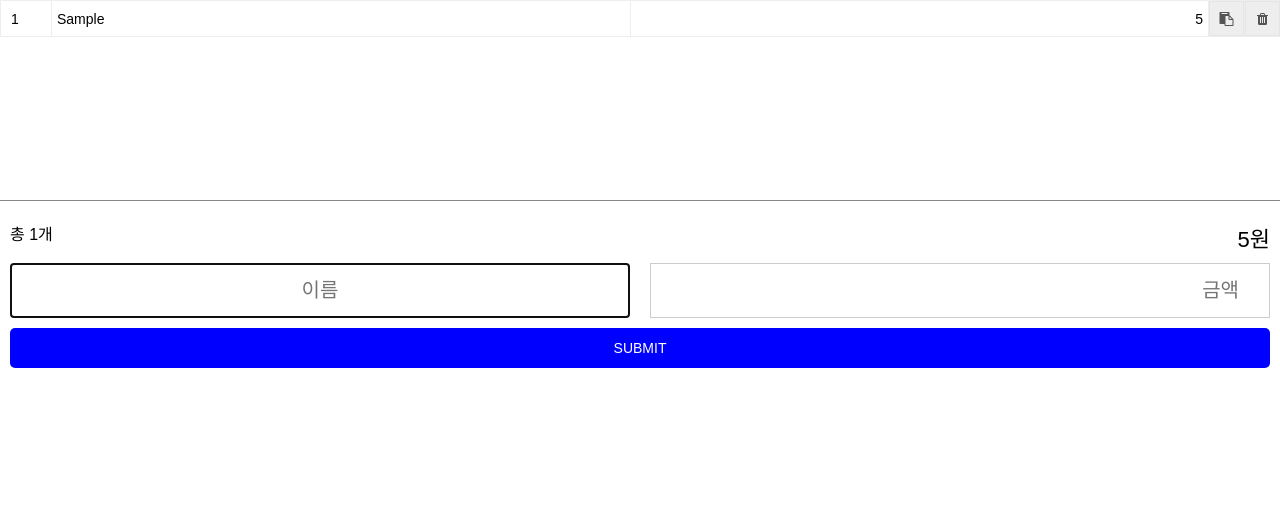
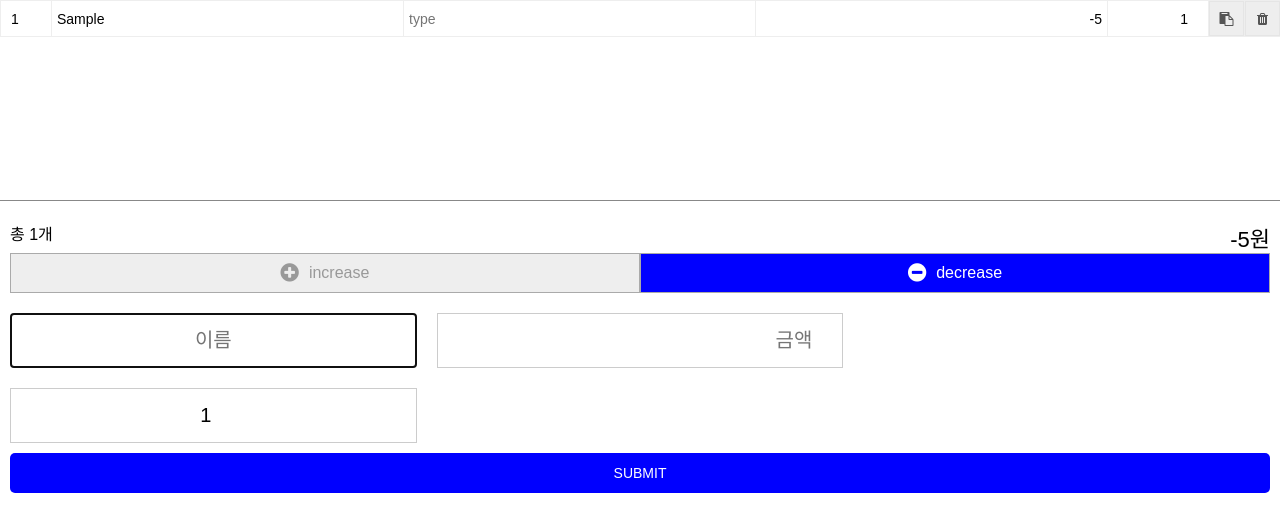
Before and after one commit to tg0825/listcalc, a React app: page / in a window 1280 px wide. Both pictures are taken after typing "Sample", "5" into the empty fields and a click on the button "SUBMIT". Shown: the top 532 px of the page. Built offline with nearby package versions, Linux system fonts and the light colour scheme.

Commit message:
수금, 지출식 추가

```diff
--- a/src/App.js
+++ b/src/App.js
@@ -2,7 +2,7 @@ import React, { Component } from 'react';
 import List from './List';
 import Result from './Result';
 import Input from './Input';
-// import { Map, List } from 'immutable';
+import InputType from './InputType';
 import update from 'immutability-helper';
 import './App.scss';
 
@@ -14,6 +14,7 @@ class App extends Component {
         this.handleEdit = this.handleEdit.bind(this);
         this.handleRemove = this.handleRemove.bind(this);
         this.handleClone = this.handleClone.bind(this);
+        this.handleTypeChange = this.handleTypeChange.bind(this);
     }
 
     state = {
@@ -21,10 +22,12 @@ class App extends Component {
             // {
             //     name: '커피',
             //     price: '1000'
+            //     type: 'dec'
             //     ea: 1
             // },
         ],
-        totalPrice: 0
+        totalPrice: 0,
+        selectedType: 'dec'
     }
 
     getLocalStorage() {
@@ -56,6 +59,10 @@ class App extends Component {
     }
 
     inputSubmit(item) {
+        if (this.state.selectedType === 'dec') {
+            item.price *= -1;
+        }
+
         this.setState({
             itemList: [...this.state.itemList, item]
         });
@@ -95,6 +102,12 @@ class App extends Component {
         })
     }
 
+    handleTypeChange(type) {
+        this.setState({
+            selectedType: type
+        });
+    }
+
     render() {
         return (
             <div className="App">
@@ -106,7 +119,13 @@ class App extends Component {
                 />
                 <div className="bottom">
                     <Result itemList={this.state.itemList}/>
-                    <Input inputSubmit={this.inputSubmit}/>
+                    <InputType
+                        handleTypeChange={this.handleTypeChange}
+                    />
+                    <Input
+                        inputSubmit={this.inputSubmit}
+                        selectedType={this.state.selectedType}
+                    />
                 </div>
             </div>
         );
--- a/src/Input.js
+++ b/src/Input.js
@@ -5,16 +5,29 @@ class Input extends Component {
         super(props);
         this.state = {
             name: '',
+            count: 1,
             price: ''
         };
         this.handleChange = this.handleChange.bind(this);
         this.handleButtonClick = this.handleButtonClick.bind(this);
         this.handleKeyPress = this.handleKeyPress.bind(this);
     }
+    // example
+    componentDidUpdate(prevProps, prevState) {
+        if (this.state.value > prevState.value) {
+            this.foo();
+        }
+    }
 
     handleChange(e) {
         let newItem = {};
         newItem[e.target.name] = e.target.value;
+
+        // 갯수는 0개 불가
+        if (e.target.name === 'count' && e.target.value === '0') {
+            newItem[e.target.name] = 1;
+        }
+
         this.setState(newItem);
     }
 
@@ -32,6 +45,7 @@ class Input extends Component {
             this.name.focus();
             this.setState({
                 name: '',
+                count: 1,
                 price: ''
             });
         }
@@ -74,6 +88,21 @@ class Input extends Component {
                     />
                 </div>
 
+                <div className="input-text input-count">
+                    <input
+                        placeholder="count"
+                        name="count"
+                        type="number"
+                        inputMode="numeric"
+                        pattern="[0-9]*"
+                        value={this.state.count}
+                        onChange={this.handleChange}
+                        onKeyPress={this.handleKeyPress}
+                        ref={ref => this.count = ref}
+                        required
+                    />
+                </div>
+
                 <div className="btn-submit">
                     <button
                         type="submit"
--- a/src/Input.scss
+++ b/src/Input.scss
@@ -8,7 +8,7 @@
     clear: both;
 
     .input-text {
-        width: 50%;
+        width: 33.334%;
         padding: 10px;
         box-sizing: border-box;
         float: left;
@@ -24,6 +24,10 @@
     }
 
     .input-name input {
+        text-align: center;
+    }
+
+    .input-count input {
         text-align: center;
     }
 
--- /dev/null
+++ b/src/InputType.js
@@ -0,0 +1,49 @@
+import React, {Component} from 'react';
+import './InputType.scss';
+class Input extends Component {
+    constructor(props) {
+        super(props)
+        this.handleActive = this.handleActive.bind(this);
+    }
+
+    state = {
+        type: 'dec'
+    }
+
+    handleActive(e) {
+        const type = e.currentTarget.dataset.type;
+        this.setState({
+            type: type
+        });
+        this.props.handleTypeChange(type);
+    }
+
+    render() {
+        const Buttons = (
+            <div>
+                <button
+                    data-type="inc"
+                    className={this.state.type === 'inc' ? 'active' : ''}
+                    onClick={this.handleActive}
+                >
+                    <i className="fa fa-lg fa-plus-circle" aria-hidden="true"></i>
+                    increase
+                </button>
+                <button
+                    data-type="dec"
+                    className={this.state.type === 'dec' ? 'active' : ''}
+                    onClick={this.handleActive}
+                >
+                    <i className="fa fa-lg fa-minus-circle" aria-hidden="true"></i>
+                    decrease
+                </button>
+            </div>
+        )
+        return(
+            <div className="cpt-inputtype">
+                {Buttons}
+            </div>
+        );
+    }
+}
+export default Input;
--- /dev/null
+++ b/src/InputType.scss
@@ -0,0 +1,24 @@
+$margin: 10px;
+
+.cpt-inputtype {
+    margin: $margin;
+    clear: both;
+
+    button {
+        height: 40px;
+        width: 50%;
+        font-size: 16px;
+        background: #eee;
+        border: 1px solid #aaa;
+        color: #999;
+
+        i {
+            margin-right: 10px;
+        }
+
+        &.active {
+            background: blue;
+            color: #fff;
+        }
+    }
+}
--- a/src/List.js
+++ b/src/List.js
@@ -30,6 +30,17 @@ class List extends Component {
                             name="name"
                             type="text"
                             value={k.name}
+                            required
+                            onChange={(e)=>this.handleChange(e, i)}
+                        />
+                    </div>
+                    <div className="cell cell-type">
+                        <input
+                            placeholder="type"
+                            name="type"
+                            type="text"
+                            value={k.type}
+                            required
                             onChange={(e)=>this.handleChange(e, i)}
                         />
                     </div>
@@ -39,6 +50,19 @@ class List extends Component {
                             name="price"
                             type="text"
                             value={k.price}
+                            required
+                            onChange={(e)=>this.handleChange(e, i)}
+                        />
+                    </div>
+                    <div className="cell cell-count">
+                        <input
+                            placeholder="count"
+                            name="count"
+                            type="number"
+                            inputMode="numeric"
+                            pattern="[0-9]*"
+                            value={k.count}
+                            required
                             onChange={(e)=>this.handleChange(e, i)}
                         />
                     </div>
@@ -46,14 +70,14 @@ class List extends Component {
                         <button
                             type="button"
                             onClick={(e)=>this.props.handleClone(i)}
-                        ><i class="fa fa-clipboard" aria-hidden="true"></i>
+                        ><i className="fa fa-clipboard" aria-hidden="true"></i>
                         </button>
                     </div>
                     <div className="cell cell-button">
                         <button
                             type="button"
                             onClick={(e)=>this.props.handleRemove(e, i)}
-                        ><i class="fa fa-trash" aria-hidden="true"></i></button>
+                        ><i className="fa fa-trash" aria-hidden="true"></i></button>
                     </div>
                 </div>
             ));
--- a/src/List.scss
+++ b/src/List.scss
@@ -62,6 +62,14 @@
         padding-left: 10px;
     }
 
+    .cell-count {
+        width: 100px;
+
+        input {
+            text-align: right;
+        }
+    }
+
     .cell-price {
         input {
             text-align: right;
--- a/src/Result.js
+++ b/src/Result.js
@@ -5,7 +5,12 @@ class List extends Component {
         const count = this.props.itemList.length;
         const Result = (item) => {
             if (count == 0) return 0;
-            var priceList = item.map((key, i) => [key.price]);
+            // const priceList = item.map((key, i) => [key.price]);
+            const priceList = item.map((key, i) => {
+                const rowTotalPrice = key.price * key.count;
+                return rowTotalPrice;
+            });
+
             return priceList.reduce((a, b) => {
                 return +a + +b;
             });
```
